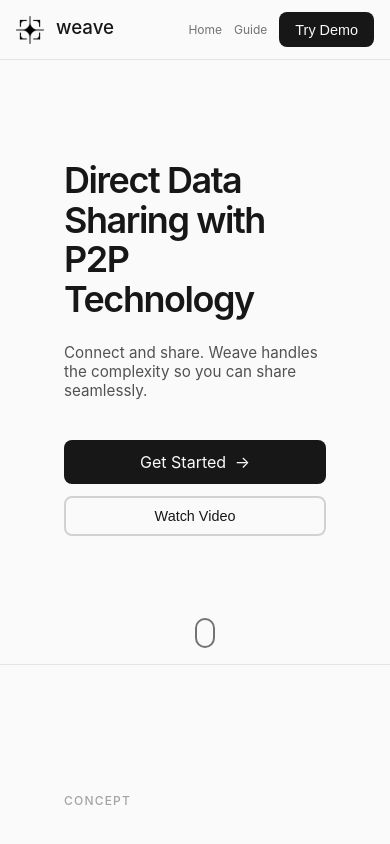
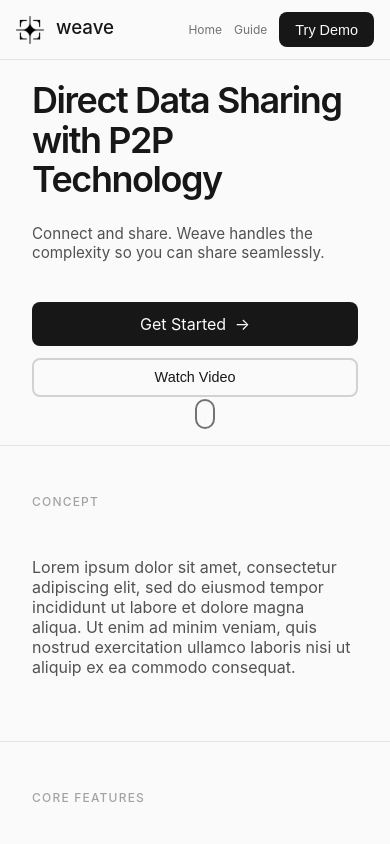
Before and after one commit to sol4nki/weave, a React (Vite) app: page / in a window 390 px wide. Shown: the top 844 px of the page. Built offline with nearby package versions, Linux system fonts and the light colour scheme.

Commit message:
section padding fix for mobile devices

```diff
--- a/src/Home.css
+++ b/src/Home.css
@@ -202,6 +202,7 @@ p {
 
 @media (min-width: 1600px) {
   .welcomecont {
+    /* background-color: red; */
     max-width: 960px;
   }
 
@@ -215,6 +216,11 @@ p {
 }
 
 @media (max-width: 900px) {
+
+  section{
+    /* background-color: red; */
+    padding: 3rem 2rem;
+  }
 
   h1 {
     font-size: 3.5rem;
```
